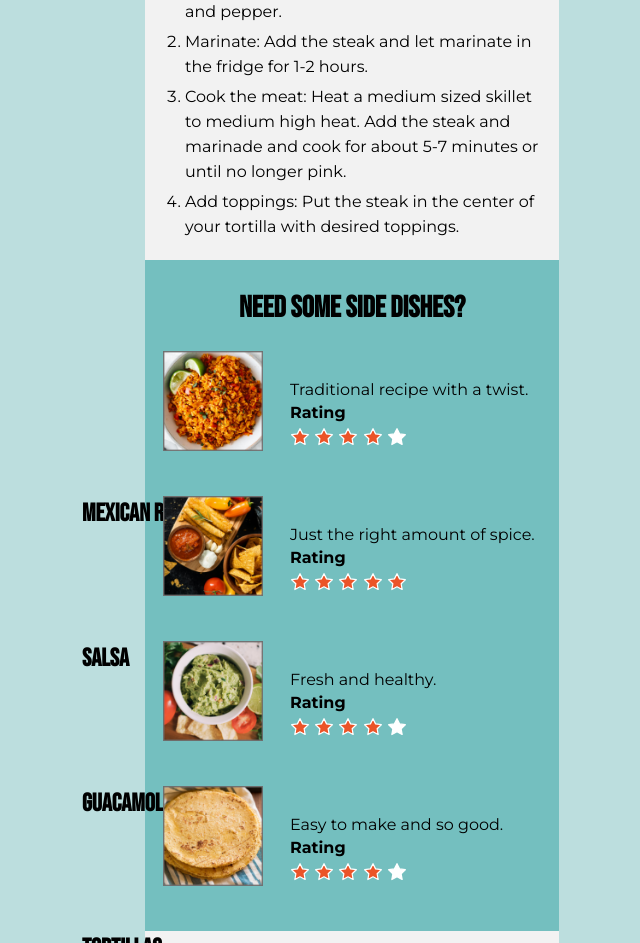
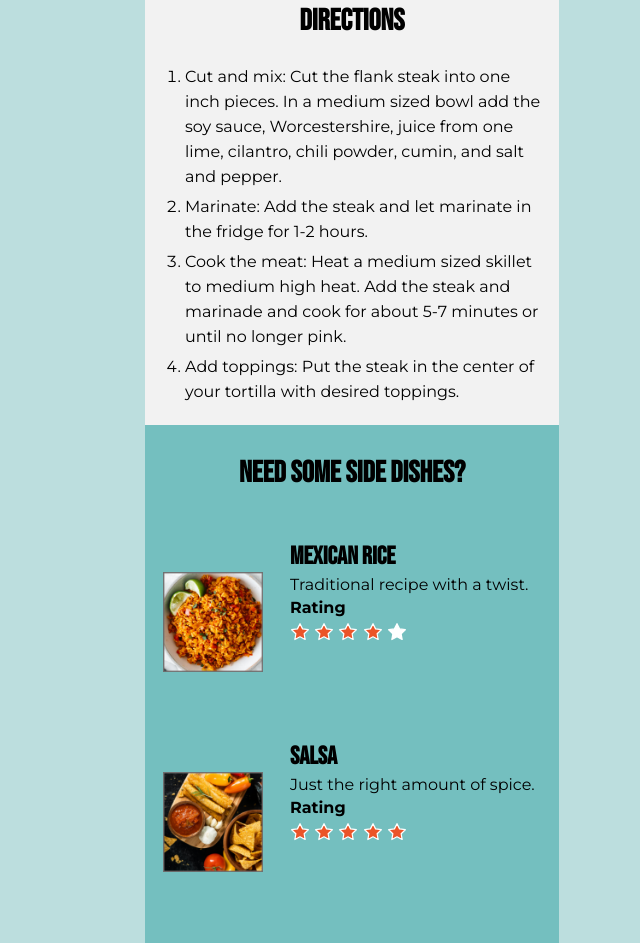
Before and after one commit to adbenke/recipe, a plain HTML site: page index.html in a window 1280 px wide. Shown: the part 1857-2800 px from the top of the page, without its empty margins (288-928 px from the left). Drawn offline with Linux system fonts and the light colour scheme.

Commit message:
fixed? dishes?

```diff
--- a/styles.css
+++ b/styles.css
@@ -64,14 +64,13 @@ dt{
 dd{
     position: relative;
     bottom: 18px;
-    left: 50px;
+    left: 70px;
 }
 
 #ingredients li{
     list-style-type: square;
     list-style-position: outside;
-    padding-bottom: 5px;
-    padding-left: 0px;
+    padding: 10px 0px;
 }
 #directions li{
     list-style-type:decimal;
@@ -84,34 +83,16 @@ dd{
     background-color: #74bfbf;
     padding-top: 5px;
 }
-.sides{
+#dishes h3{
     display: flex;
-}
-#MR{
-    position: absolute;
-    left: 370px;
-    top: 2330px;
-}
-#SLSA{
-    position: absolute;
-    left: 370px;
-    top: 2475px;
-}
-#GC{
-    position: absolute;
-    left: 370px;
-    top: 2620px;
-}
-#TRT{
-    position: absolute;
-    left: 370px;
-    top: 2765px;
+    position: relative;
+    left: 145px;
+    top: 25px;
 }
 .sides div{
     position: relative;
     left: 135px;
     text-align: left;
-    padding-top: 10px;
 }
 .sides img{
     position: absolute;
@@ -135,6 +116,7 @@ dd{
 #mainNav{
     position: absolute;
     top:0px;
+    z-index: 1;
 }
 #mainNav h3{
     visibility: hidden;
```
